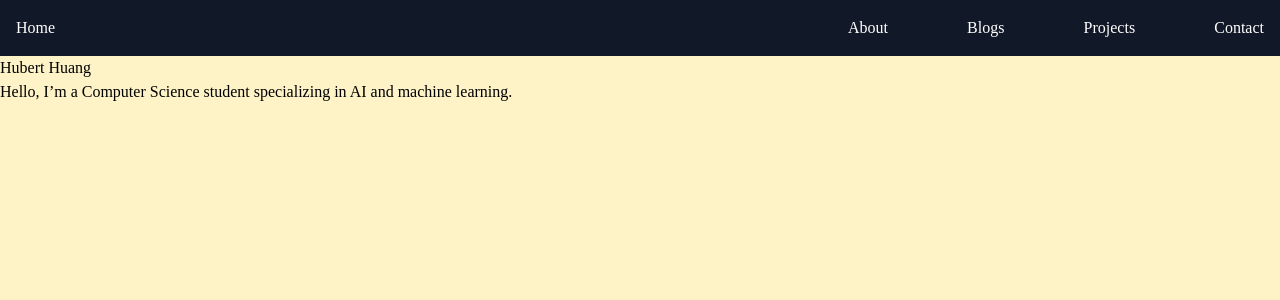
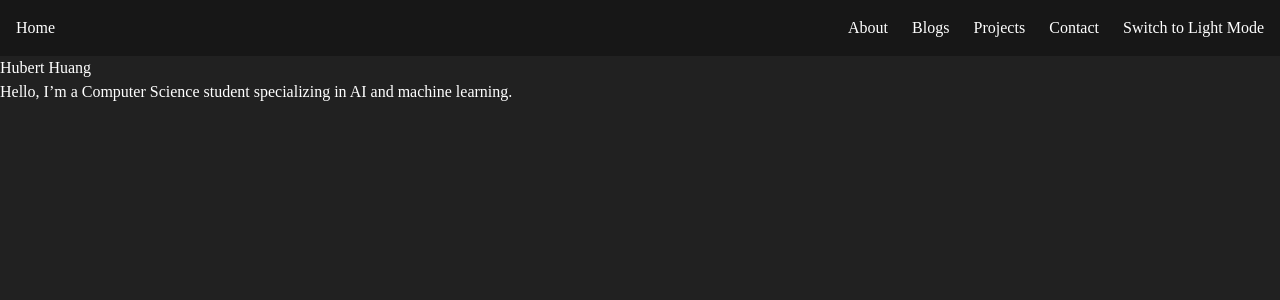
Before and after one commit to hhubert14/Personal-Portfolio, a Next.js app in the folder personal-website/: page / in a window 1280 px wide. Shown: the top 300 px of the page. Built offline with nearby package versions, Linux system fonts and the light colour scheme.

Commit message:
In the process of implementing dark toggle from https://www.youtube.com/watch?v=7zqI4qMDdg8

```diff
--- a/personal-website/package.json
+++ b/personal-website/package.json
@@ -13,6 +13,7 @@
     "gray-matter": "^4.0.3",
     "moment": "^2.30.1",
     "next": "15.0.2",
+    "next-themes": "^0.4.3",
     "react": "^18.3.1",
     "react-dom": "^18.3.1",
     "remark": "^15.0.1",
--- /dev/null
+++ b/personal-website/src/app/Providers.tsx
@@ -0,0 +1,7 @@
+'use client'
+
+import { ThemeProvider } from 'next-themes'
+
+export default function Providers({ children }: { children: React.ReactNode }) {
+    return <ThemeProvider attribute="class" defaultTheme='system' enableSystem>{children}</ThemeProvider>
+}
--- a/personal-website/src/app/globals.css
+++ b/personal-website/src/app/globals.css
@@ -1,6 +1,26 @@
 @tailwind base;
 @tailwind components;
 @tailwind utilities;
+
+body {
+  background-color: white;
+  color: black;
+}
+
+body.dark-mode {
+  background-color: #212121;
+  color: white;
+}
+
+nav {
+  background-color: #f9f9f9;
+  color: black;
+}
+
+nav.dark-mode {
+  background-color: #171717;
+  color: white;
+}
 
 .article {
   @apply flex flex-col gap-3 font-poppins text-lg tracking-wide mb-20;
--- a/personal-website/src/app/layout.tsx
+++ b/personal-website/src/app/layout.tsx
@@ -3,6 +3,8 @@ import localFont from "next/font/local";
 import { Cormorant_Garamond, Poppins } from "next/font/google"
 import "./globals.css";
 import Link from "next/link";
+import DarkModeToggle from "@/components/DarkModeToggle";
+import Providers from "@/app/Providers";
 
 const cormorantGaramond = Cormorant_Garamond({
   subsets: ["latin"],
@@ -39,25 +41,27 @@ export default function RootLayout({
 }>) {
   return (
     <html lang="en">
+      <Providers>
         <body
-        className={`${cormorantGaramond.variable} ${poppins.variable} ${geistSans.variable} ${geistMono.variable} bg-amber-100 antialiased`}
+          className={`${cormorantGaramond.variable} ${poppins.variable} ${geistSans.variable} ${geistMono.variable} antialiased`}
         >
-        <nav className="bg-gray-900 p-4">
+          <nav className="p-4">
             <div className="flex">
               <ul className="flex justify-between w-2/3">
-              <li><Link href="/" className="text-white">Home</Link></li>
+                <li><Link href="/">Home</Link></li>
               </ul>
               <ul className="flex justify-between w-1/3">
-              <li><Link href="/about" className="text-white">About</Link></li>
-              <li><Link href="/blogs" className="text-white">Blogs</Link></li>
-              <li><Link href="/projects" className="text-white">Projects</Link></li>
-              <li><Link href="/contact" className="text-white">Contact</Link></li>
+                <li><Link href="/about">About</Link></li>
+                <li><Link href="/blogs">Blogs</Link></li>
+                <li><Link href="/projects">Projects</Link></li>
+                <li><Link href="/contact">Contact</Link></li>
+                <li><DarkModeToggle /></li>
               </ul>
             </div>
-
           </nav>
           {children}
         </body>
+      </Providers>
     </html>
   );
 }
--- /dev/null
+++ b/personal-website/src/components/DarkModeToggle.tsx
@@ -0,0 +1,38 @@
+"use client"
+
+import { useState, useEffect } from "react"
+
+const DarkModeToggle = () => {
+    const [darkMode, setDarkMode] = useState(true)
+
+    const toggleDarkMode = () => {
+        setDarkMode(!darkMode)
+    }
+
+    useEffect(() => {
+        if (darkMode) {
+            document.body.classList.add("dark-mode");
+            document.querySelector("nav")?.classList.add("dark-mode");
+        } else {
+            document.body.classList.remove("dark-mode");
+            document.querySelector("nav")?.classList.remove("dark-mode");
+        }
+    }, [darkMode])
+
+    return (
+        <button onClick={toggleDarkMode}>
+            {darkMode ? "Switch to Light Mode" : "Switch to Dark Mode"}
+        </button>
+        // <div className="toggle-container">
+        //     <div className="toggle">
+        //         <div className="knob">
+        //             <i className="icon fa fa-sun"></i>
+        //         </div>
+        //     </div>
+        // </div>
+    )
+
+
+}
+
+export default DarkModeToggle
--- a/personal-website/tailwind.config.ts
+++ b/personal-website/tailwind.config.ts
@@ -17,5 +17,6 @@ const config: Config = {
     },
   },
   plugins: [],
+  darkMode: 'class',
 };
 export default config;
```
Also changed, not shown: 1 other file (tests, documents, lock files or other folders). Lines whose indentation alone changed are shown as unchanged.
